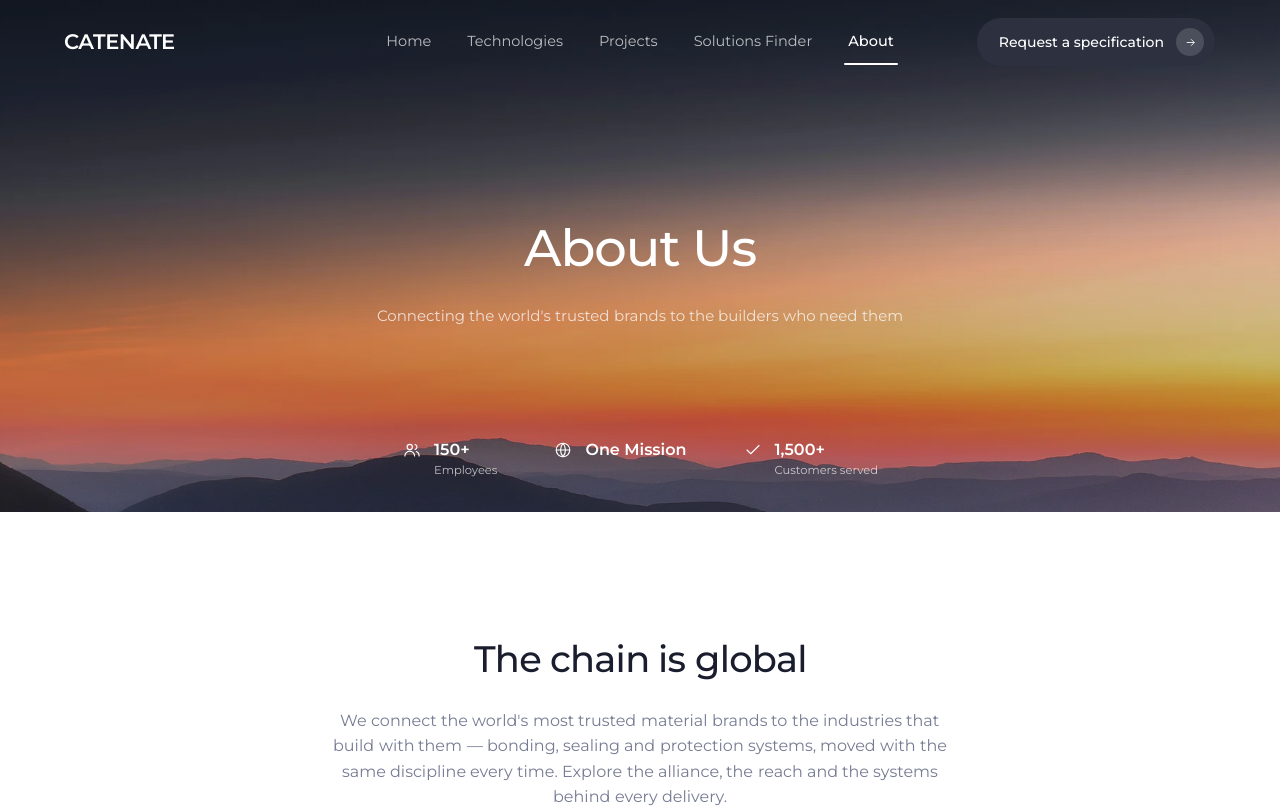
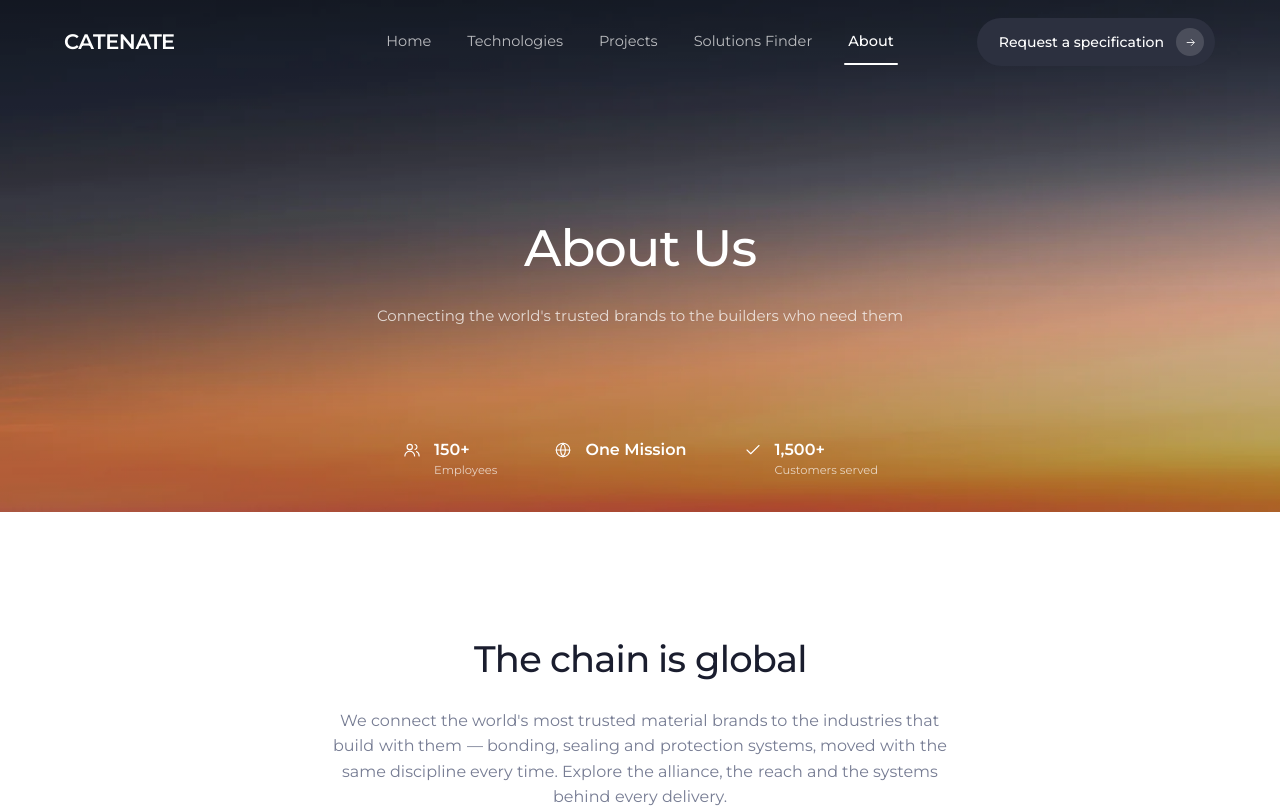
Before and after one commit to Rendersarc2026/Catenate, a Next.js app: page /about in a window 1280 px wide. Shown: the top 808 px of the page. Built offline with nearby package versions, Linux system fonts and the light colour scheme.

Commit message:
refactor: remove unused hero-sky image to optimize assets

```diff
--- a/src/components/site/about/about-hero.tsx
+++ b/src/components/site/about/about-hero.tsx
@@ -4,7 +4,6 @@ import { Reveal } from "@/components/site/reveal";
 
 const STATS = [
   {
-    key: "employees",
     value: "150+",
     label: "Employees",
     icon: (
@@ -15,7 +14,6 @@ const STATS = [
     ),
   },
   {
-    key: "mission",
     value: "One Mission",
     label: null,
     icon: (
@@ -26,7 +24,6 @@ const STATS = [
     ),
   },
   {
-    key: "customers",
     value: "1,500+",
     label: "Customers served",
     icon: <path d="M20 6L9 17l-5-5" />,
@@ -43,8 +40,8 @@ export function AboutHero() {
       {/* Background Image */}
       <div className="absolute inset-0 z-0">
         <Image
-          src="/images/about/hero-sky.webp"
-          alt="Sunrise sky over distant mountain ridges"
+          src="/images/about/about-hero-sky.webp"
+          alt="Sunrise sky"
           fill
           priority
           sizes="100vw"
@@ -79,8 +76,8 @@ export function AboutHero() {
           role="list"
           className="flex flex-wrap items-start justify-center gap-x-14 gap-y-5"
         >
-          {STATS.map(({ key, value, label, icon }) => (
-            <div key={key} role="listitem" className="flex items-start gap-3">
+          {STATS.map(({ value, label, icon }) => (
+            <div key={value} role="listitem" className="flex items-start gap-3">
               <span className="grid h-6 w-5 shrink-0 place-items-center" aria-hidden="true">
                 <svg
                   viewBox="0 0 24 24"
```
Also changed, not shown: public/images/about/about-hero-sky.webp (added), public/images/about/hero-sky.webp (deleted).
